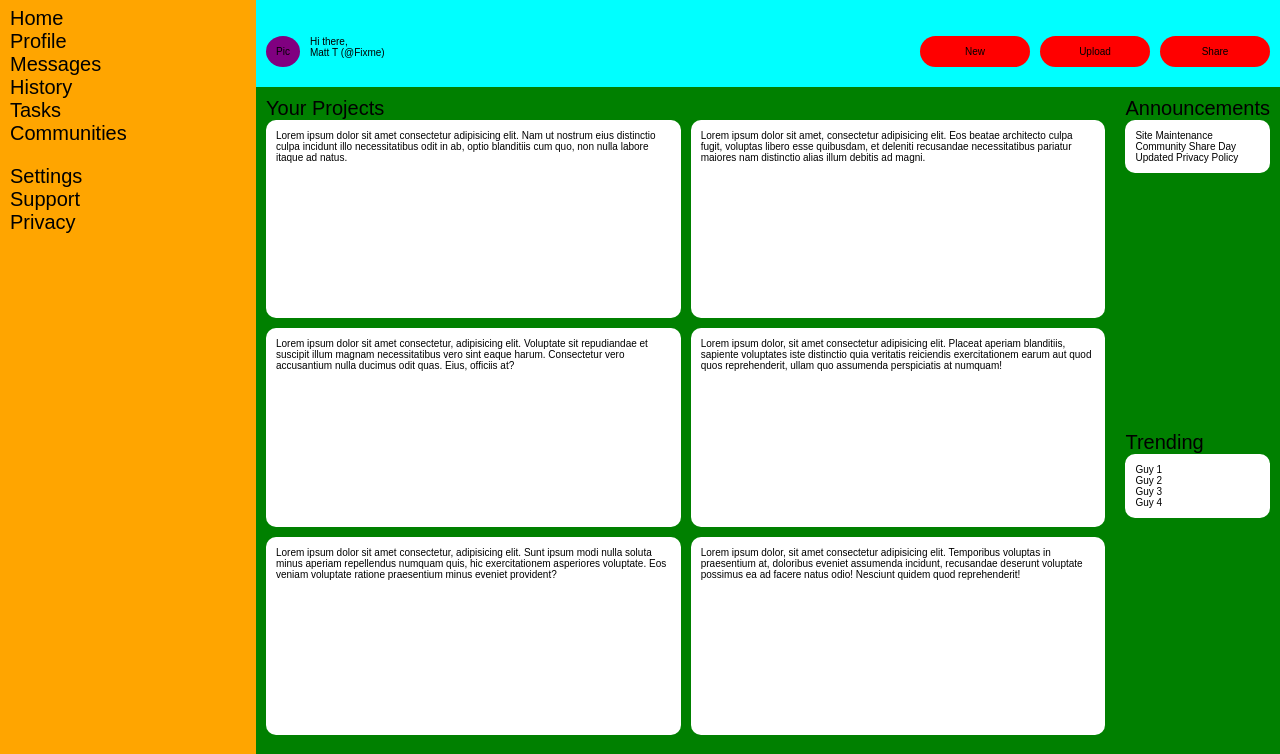
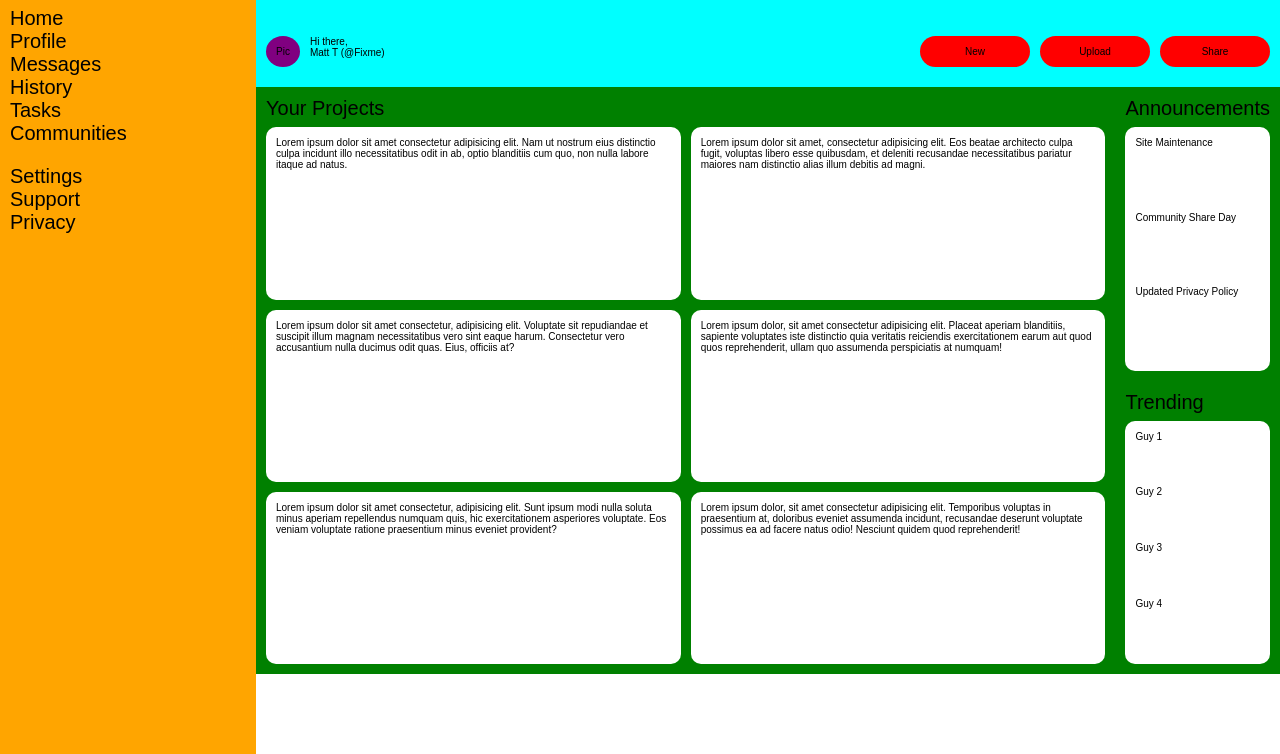
Before and after one commit to WitchingHr/admin-dashboard, a plain HTML site: page index.html in a window 1280 px wide. Shown: the part 46-800 px from the top of the page. Drawn offline with Linux system fonts and the light colour scheme.

Commit message:
Add bottom margin

```diff
--- a/index.html
+++ b/index.html
@@ -66,18 +66,18 @@
                 <div class="announcements">
                     <div class="label">Announcements</div>
                     <div class="announcements-stories">
-                        <div>Site Maintenance</div>
-                        <div>Community Share Day</div>
-                        <div>Updated Privacy Policy</div>
+                        <div class="story">Site Maintenance</div>
+                        <div class="story">Community Share Day</div>
+                        <div class="story">Updated Privacy Policy</div>
                     </div>
                 </div>
                 <div class="trending">
                     <div class="label">Trending</div>
                     <div class="trending-users">
-                        <div>Guy 1</div>
-                        <div>Guy 2</div>
-                        <div>Guy 3</div>
-                        <div>Guy 4</div>
+                        <div class="trending-user">Guy 1</div>
+                        <div class="trending-user">Guy 2</div>
+                        <div class="trending-user">Guy 3</div>
+                        <div class="trending-user">Guy 4</div>
                     </div>
                 </div>
             </span>
--- a/style.css
+++ b/style.css
@@ -102,6 +102,7 @@ input[type='search'] {
 .main {
     background-color: green;
     display: flex;
+    margin-bottom: 10vh;
 }
 
 .main-left {
@@ -110,13 +111,11 @@ input[type='search'] {
 .projects {
     display: grid;
     grid-template-columns: repeat(auto-fit, minmax(300px, 1fr));
-    /* grid-template-rows: repeat(auto-fit, 1fr); */
     gap: 1rem;
-    height: 95%;
+    height: calc(100% - 3rem);
 }
 
 .project-card {
-    /* height: 1fr; */
     background-color: white;
     border-radius: 10px;
     padding: 1rem;
@@ -124,6 +123,7 @@ input[type='search'] {
 
 .label {
     font-size: 2rem;
+    height: 3rem;
 }
 
 .main-right {
@@ -133,14 +133,24 @@ input[type='search'] {
     gap: 2rem;
 }
 
+.announcements,
+.trending {
+    flex: 1;
+    display: flex;
+    flex-direction: column;
+}
+
 .announcements-stories,
 .trending-users {
     background-color: white;
     border-radius: 10px;
     padding: 1rem;
+    display: flex;
+    flex-direction: column;
+    flex: 1;
 }
 
-.announcements,
-.trending {
-    flex: 1;;
+.story,
+.trending-user {
+    flex: 1;
 }
```
